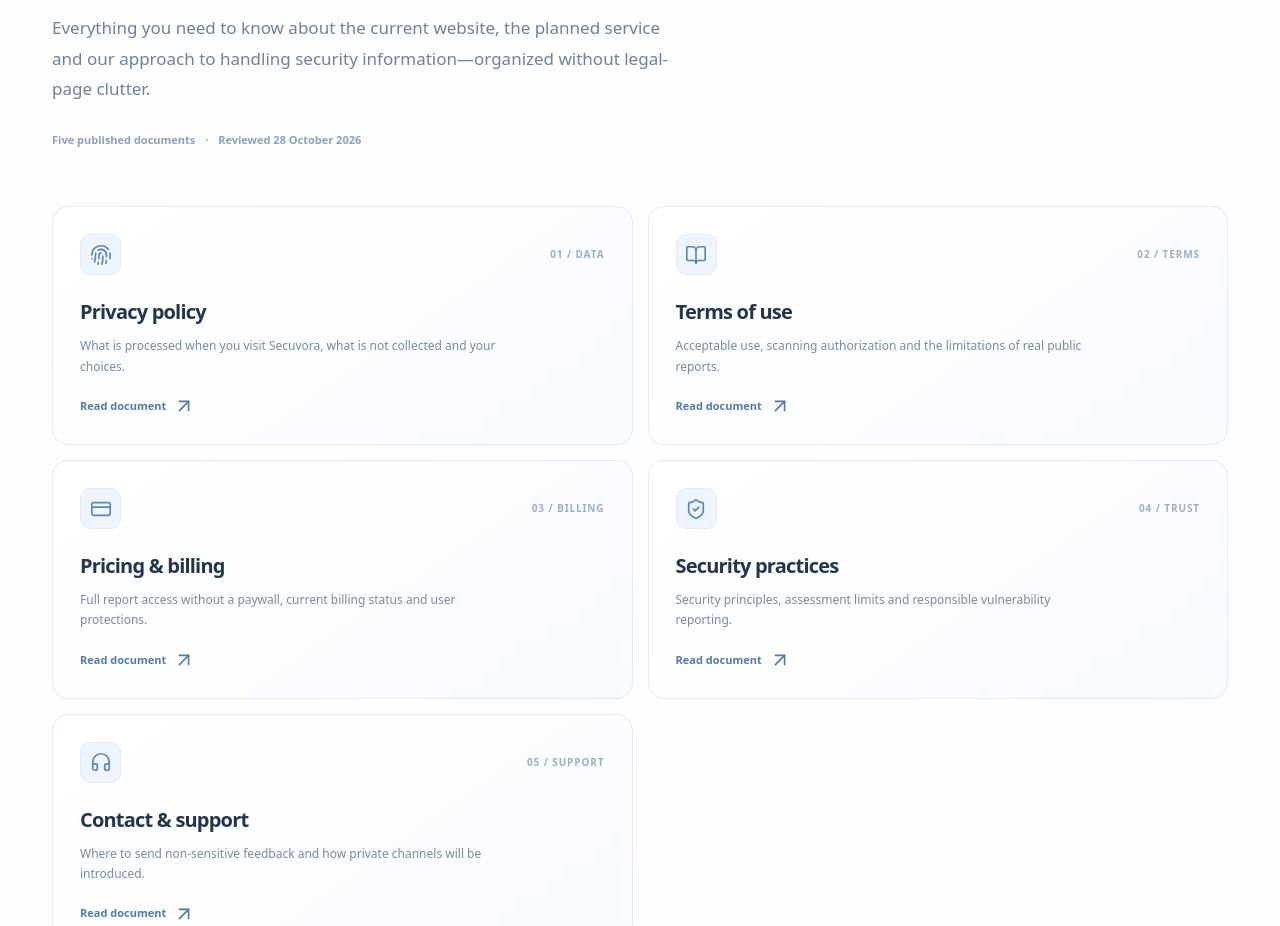
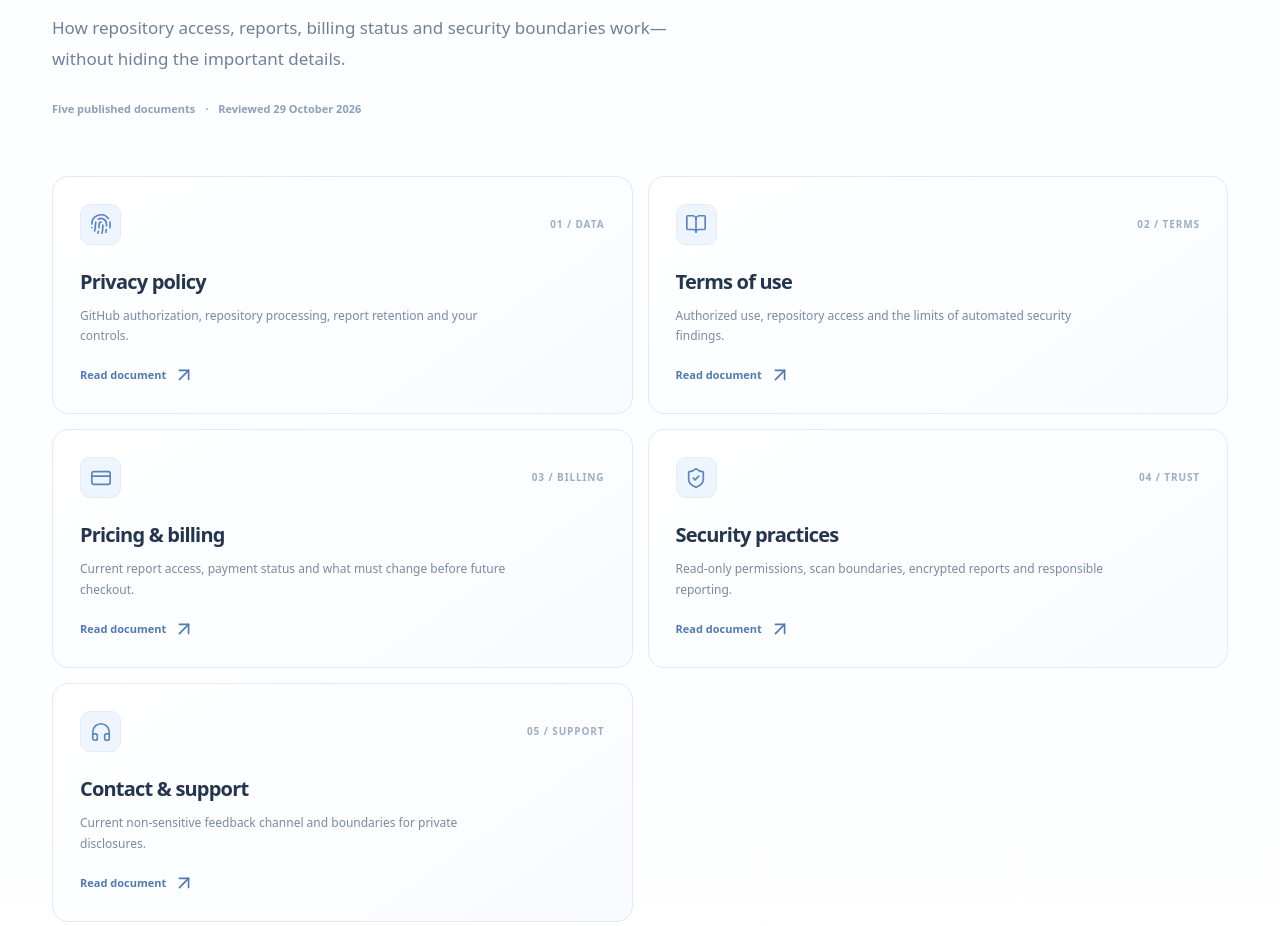
Before and after one commit to helloskyorigin/Safe-sure, a Next.js app: page /legal in a window 1280 px wide. Shown: the part 426-1352 px from the top of the page. Built offline with nearby package versions, Linux system fonts and the light colour scheme.

Commit message:
Refresh legal center status

```diff
--- a/app/legal/page.tsx
+++ b/app/legal/page.tsx
@@ -4,15 +4,15 @@ import { ArrowLeft, ArrowUpRight, BookOpen, CreditCard, Fingerprint, Headphones,
 
 export const metadata: Metadata = {
   title: "Legal Center | Secuvora",
-  description: "The official Secuvora website policies and security information, organized in one place.",
+  description: "Secuvora privacy, terms, billing status, security practices and support information.",
 };
 
 const pages = [
-  { href: "/privacy", title: "Privacy policy", desc: "What is processed when you visit Secuvora, what is not collected and your choices.", icon: Fingerprint, section: "DATA" },
-  { href: "/terms", title: "Terms of use", desc: "Acceptable use, scanning authorization and the limitations of real public reports.", icon: BookOpen, section: "TERMS" },
-  { href: "/refunds", title: "Pricing & billing", desc: "Full report access without a paywall, current billing status and user protections.", icon: CreditCard, section: "BILLING" },
-  { href: "/security", title: "Security practices", desc: "Security principles, assessment limits and responsible vulnerability reporting.", icon: ShieldCheck, section: "TRUST" },
-  { href: "/contact", title: "Contact & support", desc: "Where to send non-sensitive feedback and how private channels will be introduced.", icon: Headphones, section: "SUPPORT" },
+  { href: "/privacy", title: "Privacy policy", desc: "GitHub authorization, repository processing, report retention and your controls.", icon: Fingerprint, section: "DATA" },
+  { href: "/terms", title: "Terms of use", desc: "Authorized use, repository access and the limits of automated security findings.", icon: BookOpen, section: "TERMS" },
+  { href: "/refunds", title: "Pricing & billing", desc: "Current report access, payment status and what must change before future checkout.", icon: CreditCard, section: "BILLING" },
+  { href: "/security", title: "Security practices", desc: "Read-only permissions, scan boundaries, encrypted reports and responsible reporting.", icon: ShieldCheck, section: "TRUST" },
+  { href: "/contact", title: "Contact & support", desc: "Current non-sensitive feedback channel and boundaries for private disclosures.", icon: Headphones, section: "SUPPORT" },
 ];
 
 export default function LegalCenter() {
@@ -23,8 +23,8 @@ export default function LegalCenter() {
       <main id="main" className="container legal-center">
         <p className="eyebrow">SECUVORA / TRUST & TRANSPARENCY</p>
         <h1>Clarity is part<br/>of security.</h1>
-        <p className="legal-center-lead">Everything you need to know about the current website, the planned service and our approach to handling security information—organized without legal-page clutter.</p>
-        <div className="legal-center-meta">Five published documents <span>·</span> Reviewed 28 October 2026</div>
+        <p className="legal-center-lead">How repository access, reports, billing status and security boundaries work—without hiding the important details.</p>
+        <div className="legal-center-meta">Five published documents <span>·</span> Reviewed 29 October 2026</div>
         <div className="legal-center-grid">
           {pages.map(({ href, title, desc, icon: Icon, section }, i) => (
             <Link key={href} className="legal-center-card" href={href}>
@@ -35,7 +35,7 @@ export default function LegalCenter() {
             </Link>
           ))}
         </div>
-        <div className="legal-center-foot"><ShieldCheck size={18}/><p>Secuvora is currently a public product preview. Real public-source scanning is available. These pages describe today's bounded service; private GitHub access still requires configuration. Billing is not enabled.</p></div>
+        <div className="legal-center-foot"><ShieldCheck size={18}/><p>Secuvora supports read-only GitHub-connected repository investigations and short-term encrypted report recovery when the required deployment services are available. The scanner is bounded automated analysis, not a penetration test or certification. Customer billing is not enabled.</p></div>
       </main>
       <footer className="legal-footer"><div className="container legal-footer-inner"><Link href="/" className="brand">secuvora<span>.</span></Link><nav aria-label="Footer legal navigation">{pages.map(item => <Link href={item.href} key={item.href}>{item.title}</Link>)}</nav></div></footer>
     </div>
```
